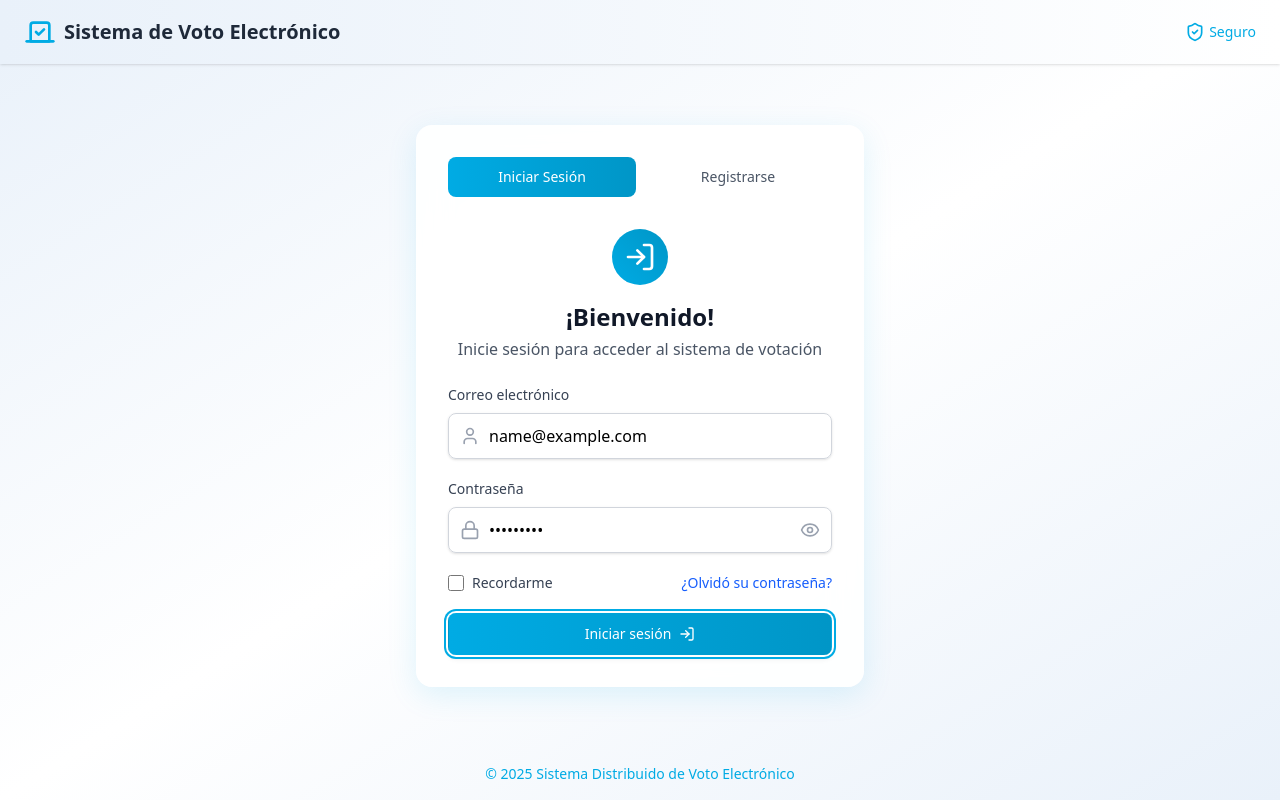
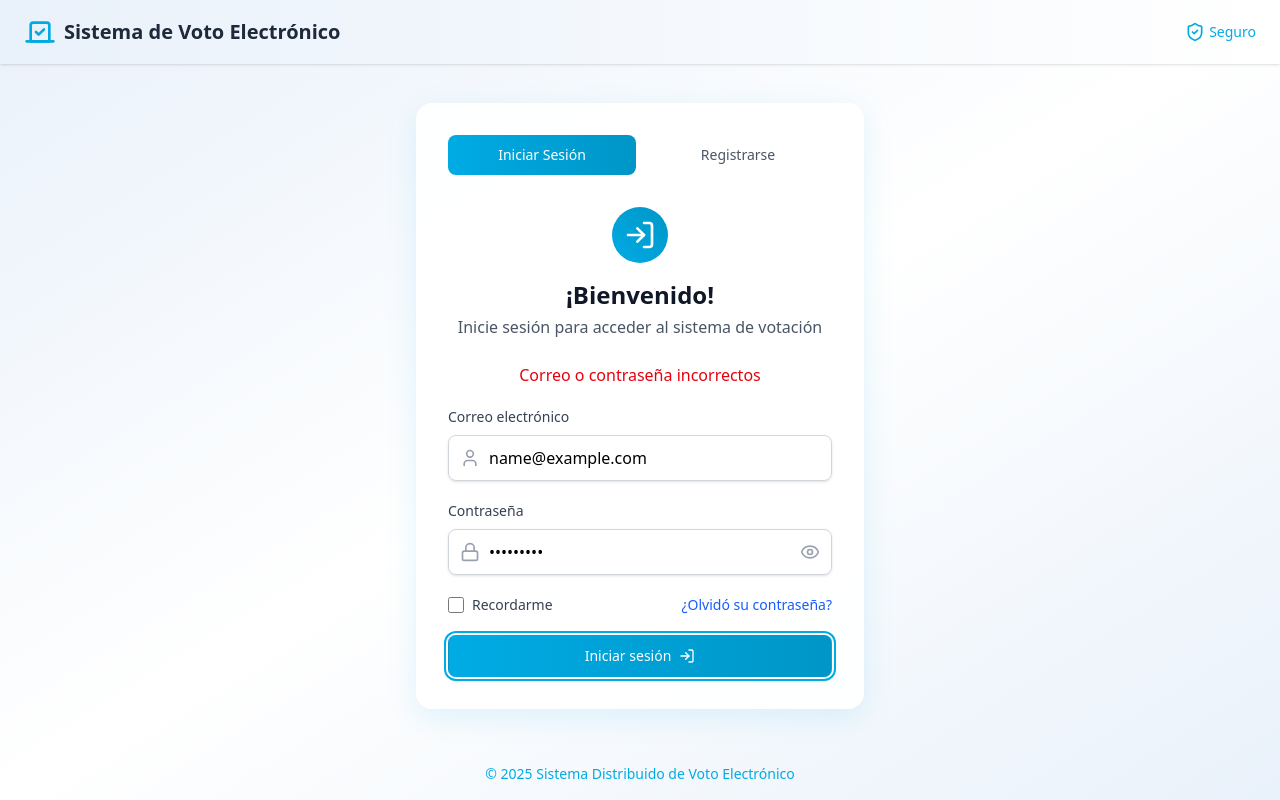
Before and after one commit to JorgeCY21/front-sistema-votacion, a React (Vite) app: page / in a window 1280 px wide. Both pictures are taken after typing "name@example.com", "Sample123" into the empty fields and a click on the button "Iniciar sesión". Built offline with nearby package versions, Linux system fonts and the light colour scheme.

Commit message:
login trabaja con json

```diff
--- a/src/components/LoginForm.tsx
+++ b/src/components/LoginForm.tsx
@@ -1,5 +1,6 @@
 import React, { useState } from 'react'
-import { useAuth } from '../context/AuthContext'
+import { users } from '../data/users' // ajusta según donde pongas el JSON
+import { HomePage } from '../pages/HomePage'
 
 import {
   UserIcon,
@@ -12,17 +13,37 @@ import {
 export function LoginForm() {
   const [showPassword, setShowPassword] = useState(false)
   const [rememberMe, setRememberMe] = useState(false)
-  const { login } = useAuth()
+  const [isLoggedIn, setIsLoggedIn] = useState(false)
+  const [error, setError] = useState('')
 
   const handleSubmit = (e: React.FormEvent) => {
     e.preventDefault()
     const target = e.target as typeof e.target & {
       email: { value: string }
+      password: { value: string }
     }
-    login(target.email.value) // guardamos el email como usuario logueado
+    const email = target.email.value
+    const password = target.password.value
+
+    // Validar usuario y contraseña con el JSON
+    const userFound = users.find(
+      (u) => u.email === email && u.password === password
+    )
+
+    if (userFound) {
+      setIsLoggedIn(true)
+      setError('')
+    } else {
+      setError('Correo o contraseña incorrectos')
+    }
   }
+
+  if (isLoggedIn) {
+    return <HomePage />
+  }
+
   return (
-    <div className="space-y-6">
+    <div className="space-y-6 max-w-md mx-auto">
       <div className="text-center">
         <div className="bg-gradient-to-tr from-[#00ABE4] to-[#0096c7] rounded-full p-3 inline-flex mb-4">
           <LogInIcon className="h-8 w-8 text-white" />
@@ -33,6 +54,9 @@ export function LoginForm() {
         </p>
       </div>
       <form onSubmit={handleSubmit} className="space-y-5">
+        {error && (
+          <p className="text-red-600 text-center font-medium">{error}</p>
+        )}
         <div className="space-y-2">
           <label
             htmlFor="email"
```
